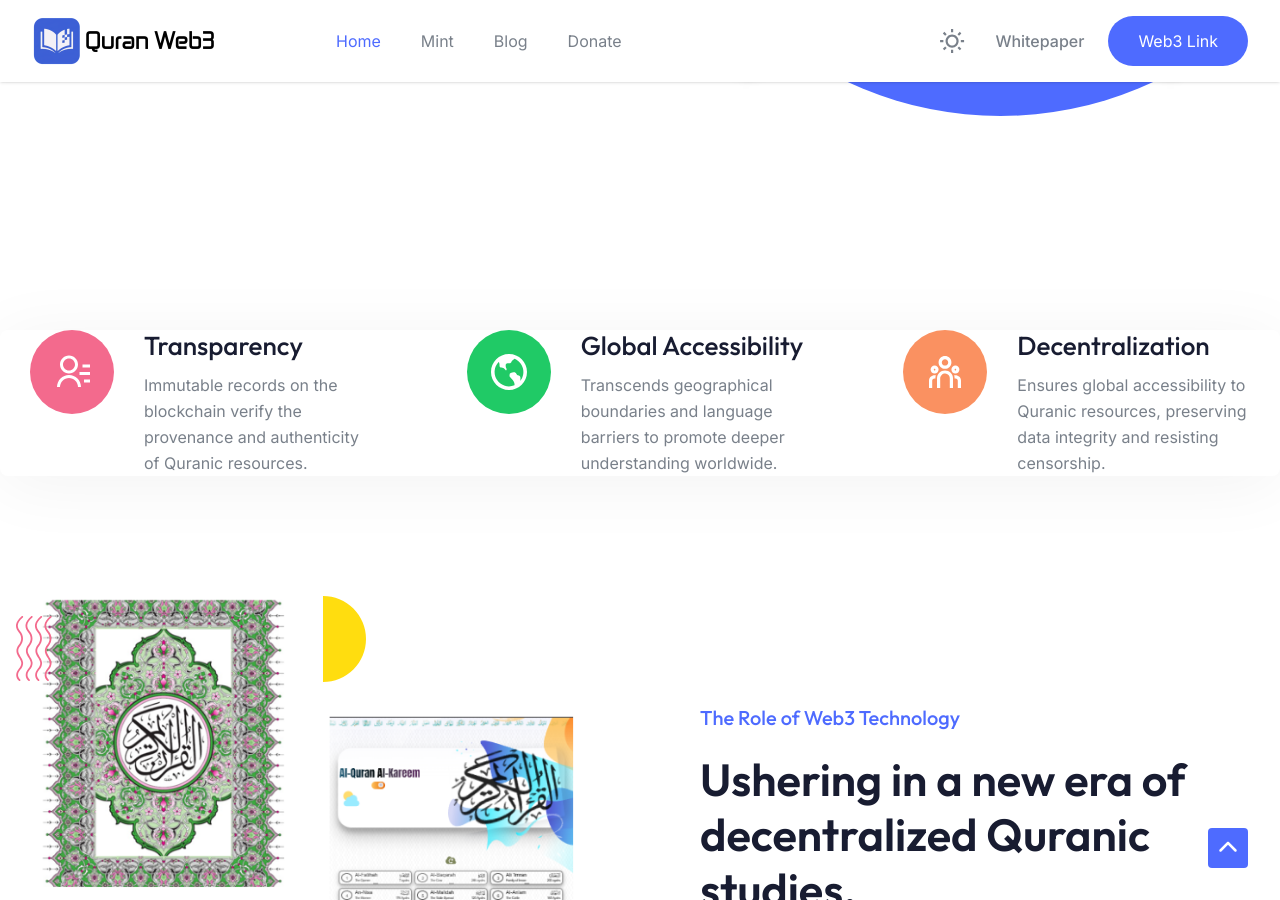
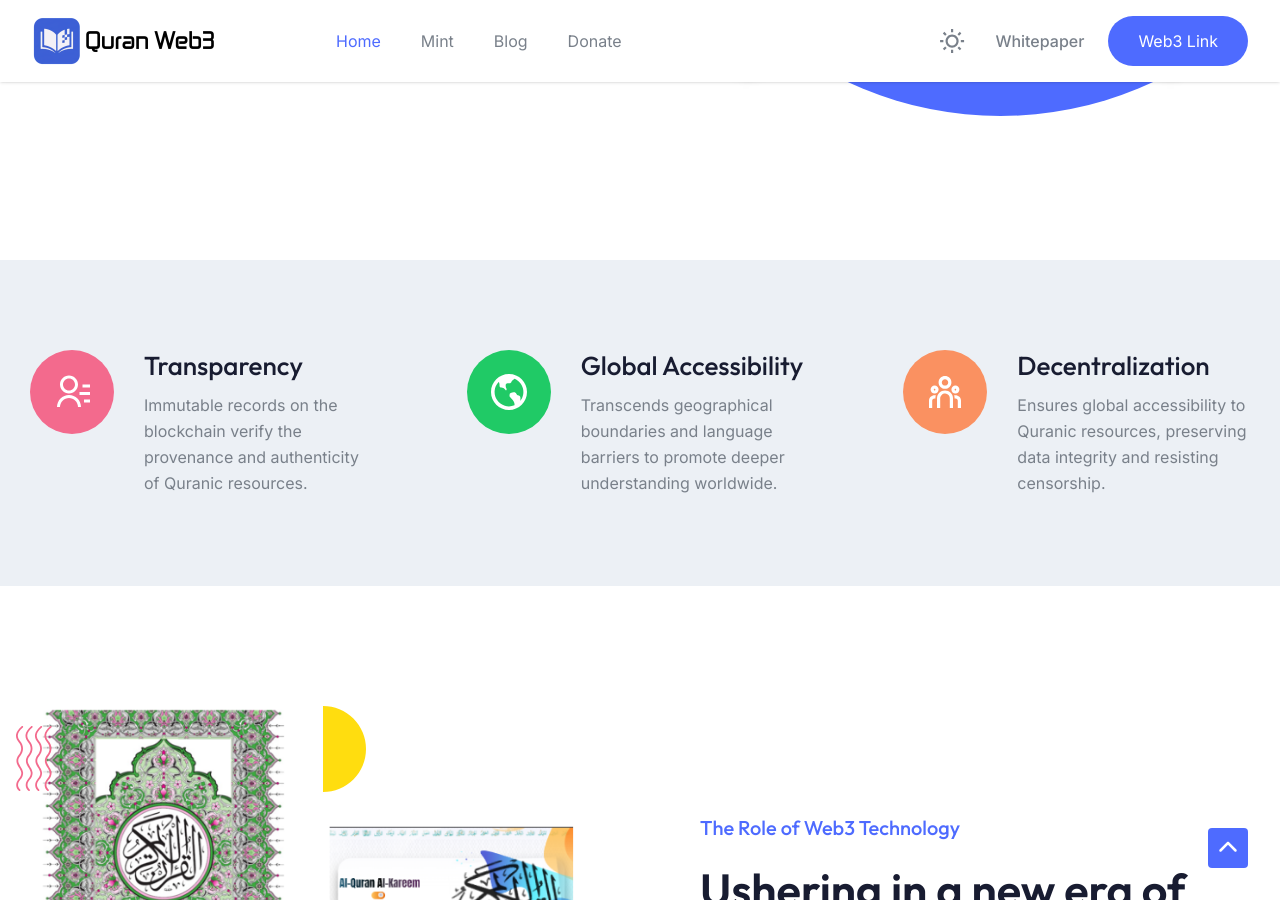
Before and after one commit to ogiest/ogiest.github.io, a Jekyll site: the page built from index.html, in a window 1280 px wide and 900 px high, scrolled down 468 px. Built offline with Jekyll 4.4.1, drawn with Linux system fonts in a browser that asks for light colours.

Commit message:
Update home.html

```diff
--- a/_layouts/home.html
+++ b/_layouts/home.html
@@ -98,7 +98,7 @@
           </div>
         </div>
       </section>
-      <section class="jb cq sg vk rm xm">
+      <section class="i pg qh rm ji hp">
         <div class="bb ze ki yn 2xl:ud-px-12.5">
           <div class="tc uf zo xf ap zf bp mq">
             <div class="animate_top kn to/3 tc cg oq">
```
